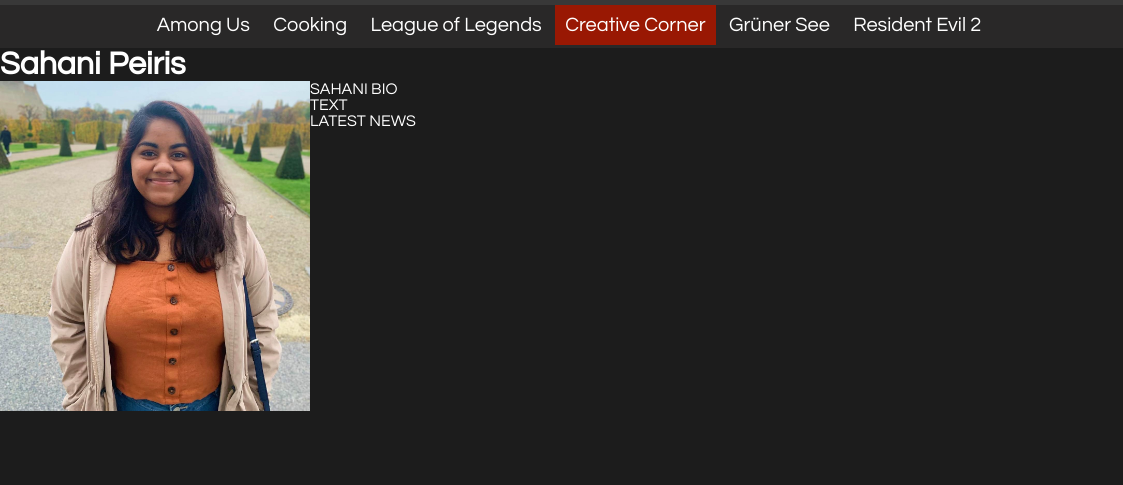
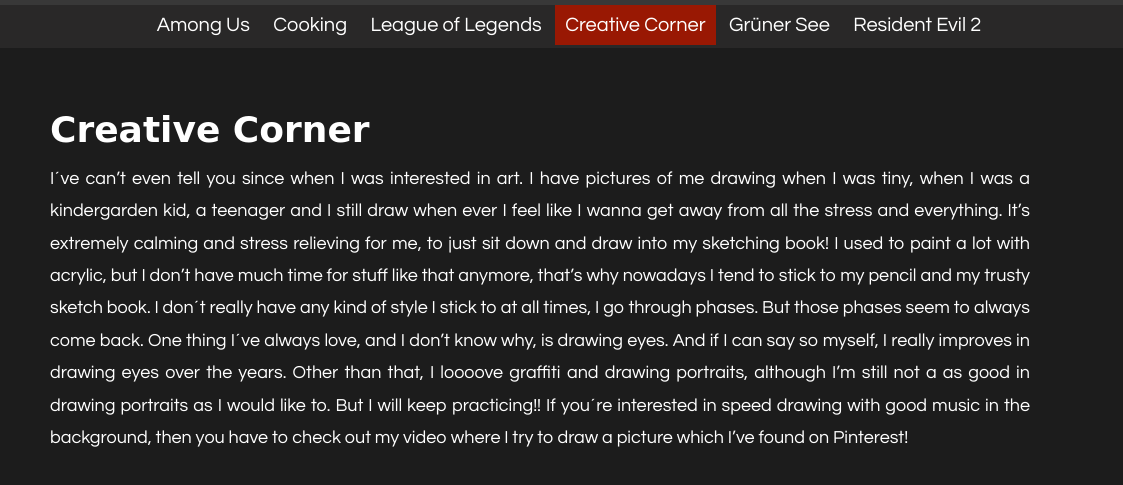
Before and after one commit to studAlexP/Life-of-Sahani, a website: page html/creative.html in a window 1280 px wide. Shown: the part 353-838 px from the top of the page, 0-1123 px from the left. Drawn offline with Linux system fonts and the light colour scheme.

Commit message:
formated html pages

```diff
--- /dev/null
+++ b/css/amongus.css
@@ -0,0 +1,13 @@
+h1{
+    font-family: "Braga", "Comic Sans", cursive;
+  }
+
+main{
+   font-size: large;
+   font-family: Century Gothic, Arial, sans-serif;
+   padding-right: 250px;
+   padding-left: 50px;
+   padding-top: 50px;
+   text-align: justify;
+   line-height: 1.6;
+}
--- /dev/null
+++ b/css/cooking.css
@@ -0,0 +1,21 @@
+h1{
+    font-family: "Braga", "Comic Sans", cursive;
+    padding-bottom: 30px;
+  }
+
+h2{
+    padding-top: 30px;
+}
+
+main{
+   font-size: large;
+   font-family: Century Gothic, Arial, sans-serif;
+   padding-right: 250px;
+   padding-left: 50px;
+   padding-top: 50px;
+   line-height: 1.8;
+}
+
+p{
+  margin-bottom: 50px;
+}
--- /dev/null
+++ b/css/creative.css
@@ -0,0 +1,18 @@
+h1{
+    font-family: "Braga", "Comic Sans", cursive;
+  }
+
+main{
+   font-size: large;
+   font-family: Century Gothic, Arial, sans-serif;
+   padding-right: 250px;
+   padding-left: 50px;
+   padding-top: 50px;
+   text-align: justify;
+   line-height: 1.8;
+
+}
+
+p{
+  margin-bottom: 50px;
+}
--- /dev/null
+++ b/css/gruenersee.css
@@ -0,0 +1,18 @@
+h1{
+    font-family: "Braga", "Comic Sans", cursive;
+  }
+
+main{
+   font-size: large;
+   font-family: Century Gothic, Arial, sans-serif;
+   padding-right: 250px;
+   padding-left: 50px;
+   padding-top: 50px;
+   text-align: justify;
+   line-height: 1.8;
+
+}
+
+p{
+  margin-bottom: 50px;
+}
--- /dev/null
+++ b/css/league.css
@@ -0,0 +1,13 @@
+h1{
+    font-family: "Braga", "Comic Sans", cursive;
+  }
+
+main{
+   font-size: large;
+   font-family: Helvetica, Arial, sans-serif;
+   padding-right: 250px;
+   padding-left: 50px;
+   padding-top: 50px;
+   text-align: justify;
+   line-height: 1.8;
+}
--- /dev/null
+++ b/css/residentevil.css
@@ -0,0 +1,18 @@
+h1{
+    font-family: "Braga", "Comic Sans", cursive;
+  }
+
+main{
+   font-size: large;
+   font-family: Century Gothic, Arial, sans-serif;
+   padding-right: 250px;
+   padding-left: 50px;
+   padding-top: 50px;
+   text-align: justify;
+   line-height: 1.8;
+
+}
+
+p{
+  margin-bottom: 50px;
+}
--- a/html/creative.html
+++ b/html/creative.html
@@ -7,6 +7,7 @@
     <link href="../img/favicon.ico" rel="shortcut icon"/>
     <link href="../css/style.css" type="text/css" rel="stylesheet">
     <link href="../css/subnavigation.css" type="text/css" rel="stylesheet">
+    <link href="../css/creative.css" type="text/css" rel="stylesheet">
 </head>
 
 <body>
@@ -52,14 +53,28 @@
 <main>
 
 
-    <h1>Sahani Peiris</h1>
-    <img id="pb" src="../img/sahani.jpeg" alt="picture of sahani"/>
-    <p> SAHANI BIO</p>
-    <p>TEXT</p>
+    <h1>Creative Corner</h1>
 
-    <news>
-        <p>LATEST NEWS</p>
-    </news>
+    <p> I´ve can’t even tell you since when I was interested in art. I have pictures
+        of me drawing when I was tiny, when I was a kindergarden kid, a teenager
+        and I still draw when ever I feel like I wanna get away from all the stress and
+        everything. It’s extremely calming and stress relieving for me, to just sit down
+        and draw into my sketching book! I used to paint a lot with acrylic, but I
+        don’t have much time for stuff like that anymore, that’s why nowadays
+        I tend to stick to my pencil and my trusty sketch book. I don´t really have
+        any kind of style I stick to at all times, I go through phases. But those phases
+        seem to always come back. One thing I´ve always love, and I don’t know
+        why, is drawing eyes. And if I can say so myself, I really improves in drawing
+        eyes over the years. Other than that, I loooove graffiti and drawing portraits,
+        although I’m still not a as good in drawing portraits as I would like to.
+        But I will keep practicing!! If you´re interested in speed drawing with good
+        music in the background, then you have to check out my video where I
+        try to draw a picture which I’ve found on Pinterest!</p>
+
+        <iframe width="560" height="315" src="https://www.youtube.com/embed/6XdOQmnr7r4" title="YouTube video player" frameborder="0" allow="accelerometer; autoplay; clipboard-write; encrypted-media; gyroscope; picture-in-picture" allowfullscreen></iframe>
+
+
+
 </main>
 
 <footer>
```
Also changed, not shown: html/amongus.html (+13 -9 lines), html/cooking.html (+1 -0 lines), html/gruenersee.html (+7 -5 lines), html/league.html (+12 -11 lines), html/residentevil.html (+14 -0 lines).
